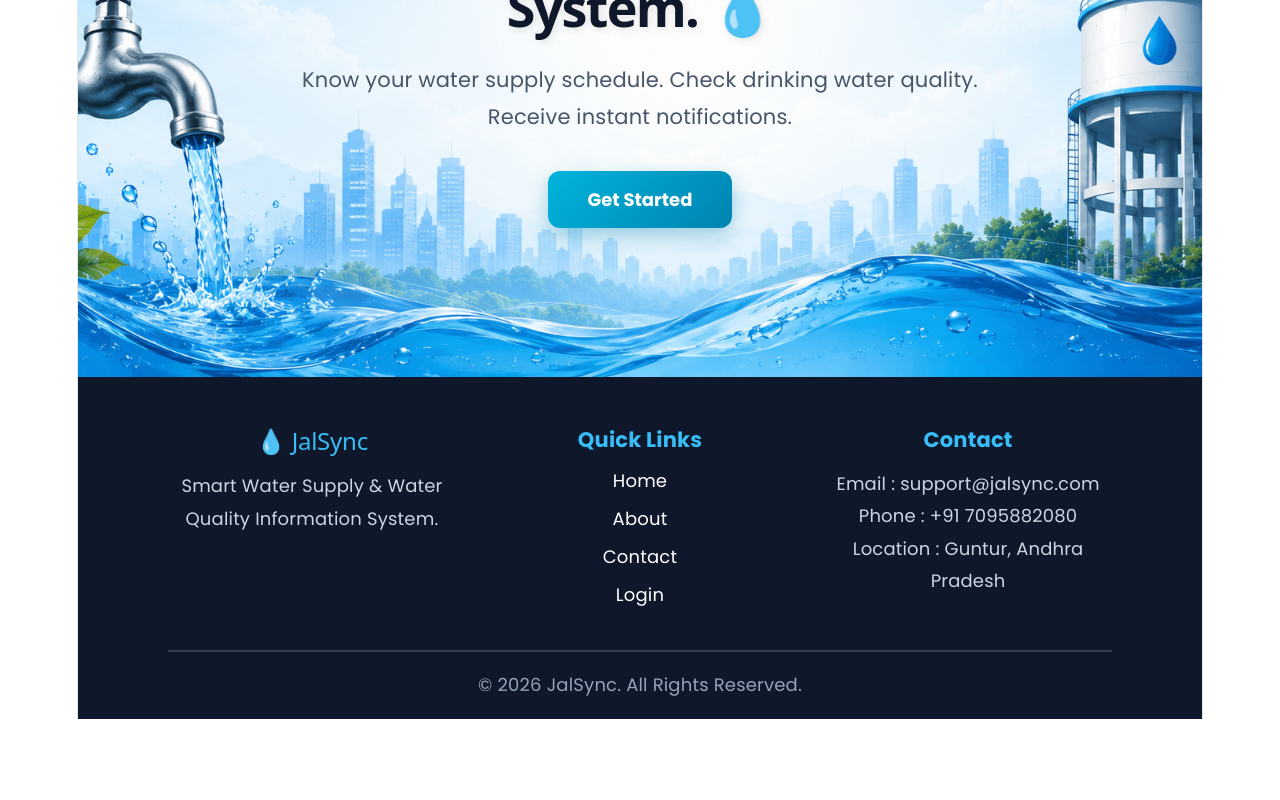
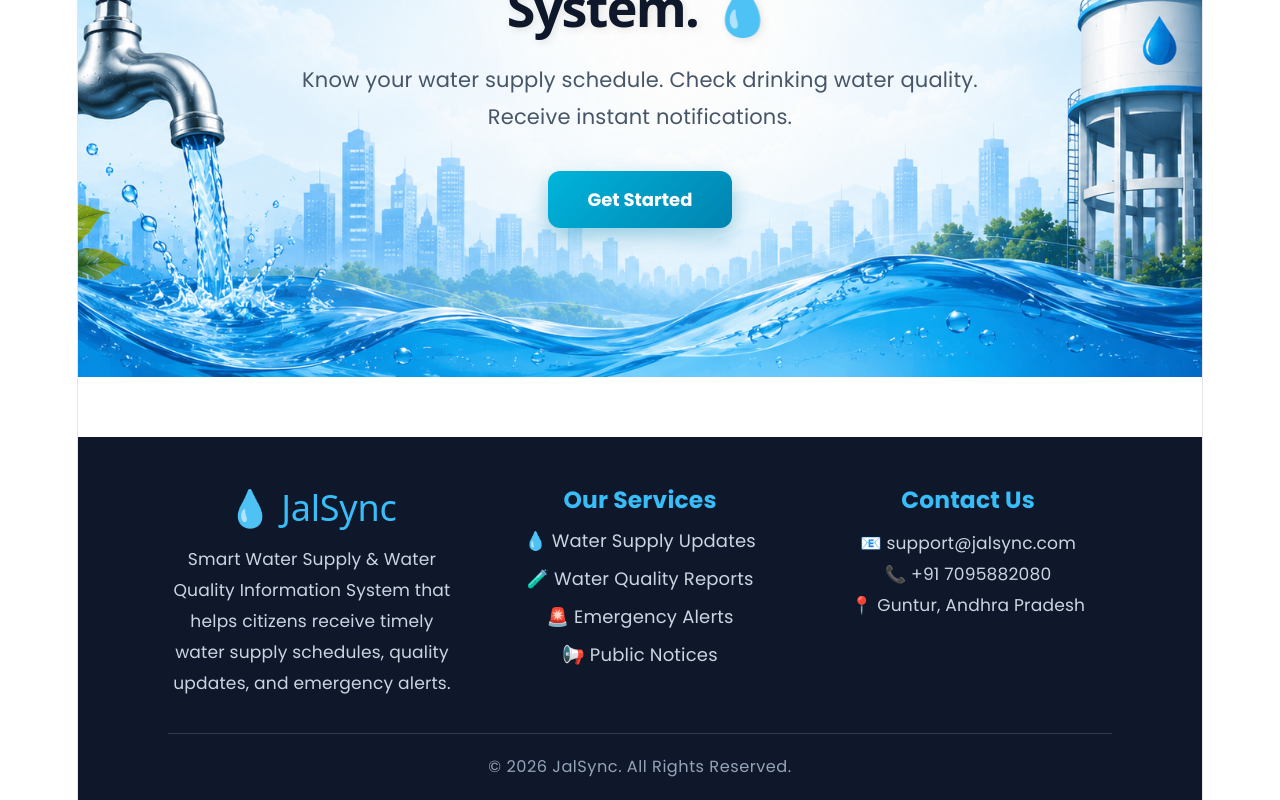
Before and after one commit to meharanigar/JalSync, a React (Vite) app: page / in a window 1280 px wide. Shown: the part 423-1223 px from the top of the page. Before the commit the page ends 1142 px from the top, so only its background shows below. Built offline with nearby package versions, Linux system fonts and the light colour scheme.

Commit message:
updated the footer

```diff
--- a/src/components/Footer/Footer.css
+++ b/src/components/Footer/Footer.css
@@ -1,57 +1,107 @@
-.footer{
-    background:#0F172A;
-    color:white;
-    padding:50px 8% 20px;
+.footer {
+  background: #0f172a;
+  color: #ffffff;
+  padding: 50px 8% 20px;
+  margin-top: 60px;
 }
 
-.footer-container{
-    display:flex;
-    justify-content:space-between;
-    flex-wrap:wrap;
-    gap:40px;
+.footer-container {
+  display: flex;
+  justify-content: space-between;
+  gap: 40px;
+  flex-wrap: wrap;
 }
 
-.footer-section{
-    flex:1;
-    min-width:250px;
+.footer-section {
+  flex: 1;
+  min-width: 250px;
 }
 
-.footer-section h2{
-    color:#38BDF8;
-    margin-bottom:15px;
+.footer-section h2 {
+  font-size: 2rem;
+  margin-bottom: 15px;
+  color: #38bdf8;
 }
 
-.footer-section h3{
-    margin-bottom:15px;
-    color:#38BDF8;
+.footer-section h3 {
+  font-size: 1.3rem;
+  margin-bottom: 15px;
+  color: #38bdf8;
 }
 
-.footer-section p{
-    color:#CBD5E1;
-    line-height:1.8;
+.footer-section p {
+  font-size: 0.95rem;
+  color: #cbd5e1;
+  line-height: 1.8;
 }
 
-.footer-section ul{
-    list-style:none;
+.footer-section ul {
+  list-style: none;
+  padding: 0;
+  margin: 0;
 }
 
-.footer-section ul li{
-    margin-bottom:12px;
-    cursor:pointer;
-    transition:.3s;
+.footer-section ul li {
+  margin-bottom: 12px;
+  color: #cbd5e1;
+  cursor: pointer;
+  transition: all 0.3s ease;
 }
 
-.footer-section ul li:hover{
-    color:#38BDF8;
-    transform:translateX(5px);
+.footer-section ul li:hover {
+  color: #38bdf8;
+  transform: translateX(6px);
 }
 
-.footer hr{
-    margin:30px 0 20px;
-    border:1px solid #334155;
+.footer hr {
+  border: none;
+  height: 1px;
+  background: rgba(255, 255, 255, 0.15);
+  margin: 35px 0 20px;
 }
 
-.copyright{
-    text-align:center;
-    color:#94A3B8;
+.copyright {
+  text-align: center;
 }
+
+.copyright p {
+  color: #94a3b8;
+  font-size: 0.9rem;
+  letter-spacing: 0.5px;
+}
+
+/* Responsive Design */
+
+@media (max-width: 992px) {
+  .footer-container {
+    gap: 30px;
+  }
+}
+
+@media (max-width: 768px) {
+  .footer {
+    padding: 40px 6% 20px;
+  }
+
+  .footer-container {
+    flex-direction: column;
+    text-align: center;
+    gap: 35px;
+  }
+
+  .footer-section {
+    min-width: 100%;
+  }
+
+  .footer-section ul li:hover {
+    transform: none;
+  }
+
+  .footer-section h2 {
+    font-size: 1.8rem;
+  }
+
+  .footer-section h3 {
+    font-size: 1.2rem;
+  }
+}
--- a/src/components/Footer/Footer.jsx
+++ b/src/components/Footer/Footer.jsx
@@ -2,7 +2,6 @@ import "./Footer.css";
 
 function Footer() {
     return (
-
         <footer className="footer">
 
             <div className="footer-container">
@@ -13,38 +12,33 @@ function Footer() {
 
                     <p>
                         Smart Water Supply & Water Quality
-                        Information System.
+                        Information System that helps citizens
+                        receive timely water supply schedules,
+                        quality updates, and emergency alerts.
                     </p>
 
                 </div>
 
                 <div className="footer-section">
 
-                    <h3>Quick Links</h3>
+                    <h3>Our Services</h3>
 
                     <ul>
-
-                        <li>Home</li>
-
-                        <li>About</li>
-
-                        <li>Contact</li>
-
-                        <li>Login</li>
-
+                        <li>💧 Water Supply Updates</li>
+                        <li>🧪 Water Quality Reports</li>
+                        <li>🚨 Emergency Alerts</li>
+                        <li>📢 Public Notices</li>
                     </ul>
 
                 </div>
 
                 <div className="footer-section">
 
-                    <h3>Contact</h3>
+                    <h3>Contact Us</h3>
 
-                    <p>Email : support@jalsync.com</p>
-
-                    <p>Phone : +91 7095882080</p>
-
-                    <p>Location : Guntur, Andhra Pradesh</p>
+                    <p>📧 support@jalsync.com</p>
+                    <p>📞 +91 7095882080</p>
+                    <p>📍 Guntur, Andhra Pradesh</p>
 
                 </div>
 
@@ -61,7 +55,6 @@ function Footer() {
             </div>
 
         </footer>
-
     );
 }
 
```
